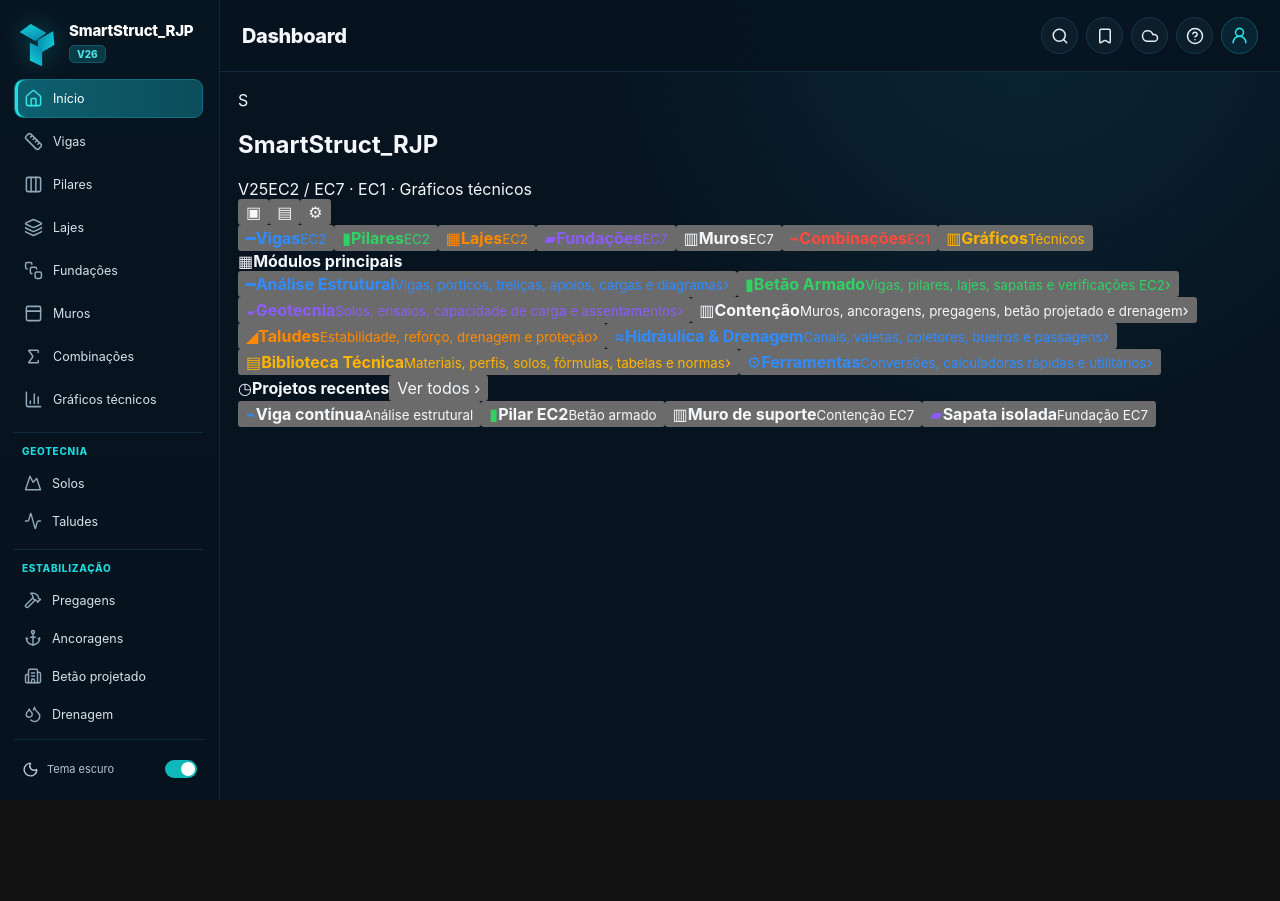
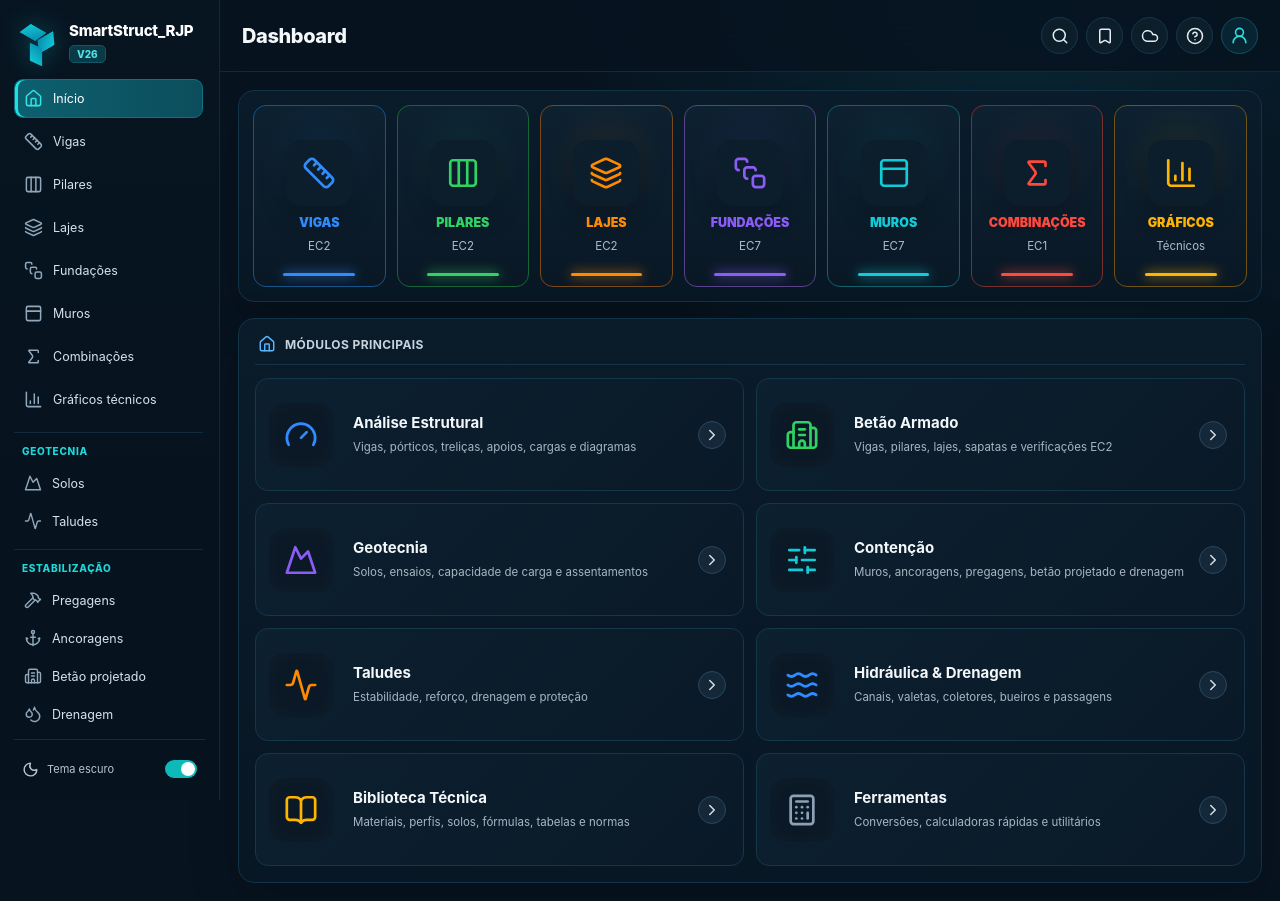
Before and after one commit to ruijpedro/SmartStruct_RJP_Android, a React (Vite) app: page / in a window 1280 px wide. Before the commit the page ends 800 px from the top, so only its background shows below. Built offline with nearby package versions, Linux system fonts and the light colour scheme.

Commit message:
Add files via upload

```diff
--- a/src/modules/dashboard/DashboardPage.tsx
+++ b/src/modules/dashboard/DashboardPage.tsx
@@ -1,78 +1,51 @@
-import { modules } from '../../core/constants/modules';
+import { ChevronRight } from 'lucide-react';
+import { ModuleIcon } from '../../ui/components/ModuleIcon';
 
-type DashboardProps={onOpen:(id:string)=>void};
+type OpenFn = (id: string) => void;
 
-type QuickItem={id:string;label:string;code:string;symbol:string;tone:string};
-type CategoryItem={id:string;title:string;subtitle:string;symbol:string;tone:string};
-
-const quick:QuickItem[]=[
-  {id:'beams',label:'Vigas',code:'EC2',symbol:'━',tone:'blue'},
-  {id:'columns',label:'Pilares',code:'EC2',symbol:'▮',tone:'green'},
-  {id:'slabs',label:'Lajes',code:'EC2',symbol:'▦',tone:'orange'},
-  {id:'footings',label:'Fundações',code:'EC7',symbol:'▰',tone:'violet'},
-  {id:'walls',label:'Muros',code:'EC7',symbol:'▥',tone:'teal'},
-  {id:'combinations',label:'Combinações',code:'EC1',symbol:'⌁',tone:'red'},
-  {id:'diagrams',label:'Gráficos',code:'Técnicos',symbol:'▥',tone:'amber'},
+type Quick = { id: string; label: string; code: string; tone: string };
+const quick: Quick[] = [
+  { id: 'beams', label: 'Vigas', code: 'EC2', tone: 'blue' },
+  { id: 'columns', label: 'Pilares', code: 'EC2', tone: 'green' },
+  { id: 'slabs', label: 'Lajes', code: 'EC2', tone: 'orange' },
+  { id: 'footings', label: 'Fundações', code: 'EC7', tone: 'violet' },
+  { id: 'walls', label: 'Muros', code: 'EC7', tone: 'cyan' },
+  { id: 'combinations', label: 'Combinações', code: 'EC1', tone: 'red' },
+  { id: 'diagrams', label: 'Gráficos', code: 'Técnicos', tone: 'amber' },
 ];
 
-const categories:CategoryItem[]=[
-  {id:'beams',title:'Análise Estrutural',subtitle:'Vigas, pórticos, treliças, apoios, cargas e diagramas',symbol:'━',tone:'blue'},
-  {id:'columns',title:'Betão Armado',subtitle:'Vigas, pilares, lajes, sapatas e verificações EC2',symbol:'▮',tone:'green'},
-  {id:'soils',title:'Geotecnia',subtitle:'Solos, ensaios, capacidade de carga e assentamentos',symbol:'◒',tone:'violet'},
-  {id:'walls',title:'Contenção',subtitle:'Muros, ancoragens, pregagens, betão projetado e drenagem',symbol:'▥',tone:'teal'},
-  {id:'slopes',title:'Taludes',subtitle:'Estabilidade, reforço, drenagem e proteção',symbol:'◢',tone:'orange'},
-  {id:'hydraulics',title:'Hidráulica & Drenagem',subtitle:'Canais, valetas, coletores, bueiros e passagens',symbol:'≈',tone:'blue'},
-  {id:'library',title:'Biblioteca Técnica',subtitle:'Materiais, perfis, solos, fórmulas, tabelas e normas',symbol:'▤',tone:'amber'},
-  {id:'settings',title:'Ferramentas',subtitle:'Conversões, calculadoras rápidas e utilitários',symbol:'⚙',tone:'blue'},
+type Area = { id: string; title: string; subtitle: string; target: string; tone: string };
+const areas: Area[] = [
+  { id: 'analysis', title: 'Análise Estrutural', subtitle: 'Vigas, pórticos, treliças, apoios, cargas e diagramas', target: 'beams', tone: 'blue' },
+  { id: 'concrete', title: 'Betão Armado', subtitle: 'Vigas, pilares, lajes, sapatas e verificações EC2', target: 'columns', tone: 'green' },
+  { id: 'geotechnics', title: 'Geotecnia', subtitle: 'Solos, ensaios, capacidade de carga e assentamentos', target: 'soils', tone: 'violet' },
+  { id: 'containment', title: 'Contenção', subtitle: 'Muros, ancoragens, pregagens, betão projetado e drenagem', target: 'walls', tone: 'cyan' },
+  { id: 'slopes', title: 'Taludes', subtitle: 'Estabilidade, reforço, drenagem e proteção', target: 'slopes', tone: 'orange' },
+  { id: 'hydraulics', title: 'Hidráulica & Drenagem', subtitle: 'Canais, valetas, coletores, bueiros e passagens', target: 'drainage', tone: 'blue' },
+  { id: 'library', title: 'Biblioteca Técnica', subtitle: 'Materiais, perfis, solos, fórmulas, tabelas e normas', target: 'library', tone: 'amber' },
+  { id: 'tools', title: 'Ferramentas', subtitle: 'Conversões, calculadoras rápidas e utilitários', target: 'settings', tone: 'slate' },
 ];
 
-const recent=[
-  {title:'Viga contínua',meta:'Análise estrutural',id:'beams'},
-  {title:'Pilar EC2',meta:'Betão armado',id:'columns'},
-  {title:'Muro de suporte',meta:'Contenção EC7',id:'walls'},
-  {title:'Sapata isolada',meta:'Fundação EC7',id:'footings'},
-];
-
-export function DashboardPage({onOpen}:DashboardProps){
-  return <div className="dashboard-v25">
-    <section className="dashboard-hero">
-      <div>
-        <div className="hero-brand-line"><span className="hero-logo">S</span><h1>SmartStruct_RJP</h1></div>
-        <div className="hero-meta"><span className="version-pill">V25</span><span>EC2 / EC7 · EC1 · Gráficos técnicos</span></div>
-      </div>
-      <div className="hero-actions" aria-label="Ações rápidas">
-        <button title="Projetos" onClick={()=>onOpen('projects')}>▣</button>
-        <button title="Biblioteca" onClick={()=>onOpen('library')}>▤</button>
-        <button title="Configurações" onClick={()=>onOpen('settings')}>⚙</button>
-      </div>
-    </section>
-
-    <section className="quick-strip" aria-label="Módulos rápidos">
-      {quick.map(item=><button key={item.id} className={`quick-module tone-${item.tone}`} onClick={()=>onOpen(item.id)}>
-        <span className="quick-symbol">{item.symbol}</span>
-        <strong>{item.label}</strong>
-        <small>{item.code}</small>
-        <span className="quick-accent"/>
-      </button>)}
-    </section>
-
-    <section className="dashboard-section">
-      <div className="section-title"><span>▦</span><strong>Módulos principais</strong></div>
-      <div className="category-grid">
-        {categories.map(item=><button key={item.title} className={`category-card tone-${item.tone}`} onClick={()=>onOpen(item.id)}>
-          <span className="category-icon">{item.symbol}</span>
-          <span className="category-copy"><strong>{item.title}</strong><small>{item.subtitle}</small></span>
-          <span className="category-arrow">›</span>
+export function DashboardPage({onOpen}:{onOpen:OpenFn}){
+  return <div className="dashboard-v26">
+    <section className="quick-panel" aria-label="Acessos rápidos">
+      <div className="quick-grid">
+        {quick.map(item => <button className={`quick-card tone-${item.tone}`} key={item.id} onClick={()=>onOpen(item.id)}>
+          <span className="quick-icon"><ModuleIcon id={item.id} size={34}/></span>
+          <span className="quick-label">{item.label}</span>
+          <span className="quick-code">{item.code}</span>
+          <span className="quick-line" />
         </button>)}
       </div>
     </section>
 
-    <section className="dashboard-section recent-section">
-      <div className="section-title recent-title"><span>◷</span><strong>Projetos recentes</strong><button onClick={()=>onOpen('projects')}>Ver todos ›</button></div>
-      <div className="recent-grid">
-        {recent.map((item,index)=><button key={item.title} className="recent-card" onClick={()=>onOpen(item.id)}>
-          <span className={`recent-icon tone-${['blue','green','teal','violet'][index]}`}>{['⌁','▮','▥','▰'][index]}</span>
-          <span><strong>{item.title}</strong><small>{item.meta}</small></span>
+    <section className="modules-panel">
+      <div className="section-heading"><span className="section-mark"><ModuleIcon id="dashboard" size={18}/></span><strong>Módulos principais</strong></div>
+      <div className="area-grid">
+        {areas.map(area => <button className="area-card" key={area.id} onClick={()=>onOpen(area.target)}>
+          <span className={`area-icon tone-${area.tone}`}><ModuleIcon id={area.id} size={34}/></span>
+          <span className="area-copy"><strong>{area.title}</strong><small>{area.subtitle}</small></span>
+          <span className="area-arrow"><ChevronRight size={18}/></span>
         </button>)}
       </div>
     </section>
```
